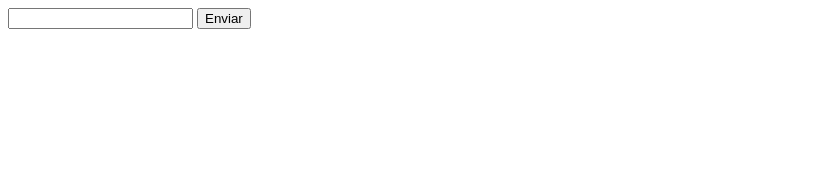
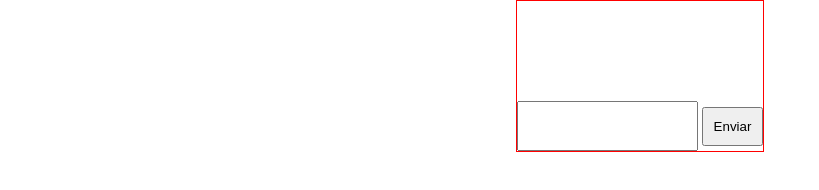
Before and after one commit to Felipe-Monte/wpp-test, a plain HTML site: page index.html in a window 1280 px wide. Shown: the whole page, without its empty margins (0-819 px from the left). Drawn offline with Linux system fonts and the light colour scheme.

Commit message:
test send message

```diff
--- a/index.html
+++ b/index.html
@@ -4,6 +4,7 @@
   <meta charset="UTF-8">
   <meta name="viewport" content="width=device-width, initial-scale=1.0">
   <title>Enviar menssagem</title>
+  <link rel="stylesheet" href="styles.css">
 </head>
 <body>
   <div>
--- a/index.js
+++ b/index.js
@@ -4,7 +4,7 @@ function sendMessage(){
 
   const message = "Isso é uma menssagem automática"
 
-  var linkWhatsApp = "https://wa.me/" + inputNumber + "?text=" + encodeURIComponent(message);
+  var linkWhatsApp = "https://wa.me/" + `+5584${inputNumber}` + "?text=" + encodeURIComponent(message);
 
   window.open(linkWhatsApp);
 }
--- /dev/null
+++ b/styles.css
@@ -0,0 +1,25 @@
+* {
+  margin: 0;
+  padding: 0;
+  box-sizing: border-box;
+}
+
+body, html {
+  height: 100vh;
+  width: 100%;
+}
+
+div {
+  margin: auto;
+  border: 1px solid red;
+  width: fit-content;
+}
+
+input {
+  margin-top: 100px;
+  height: 50px;
+}
+
+button {
+  padding: 10px;
+}
```
